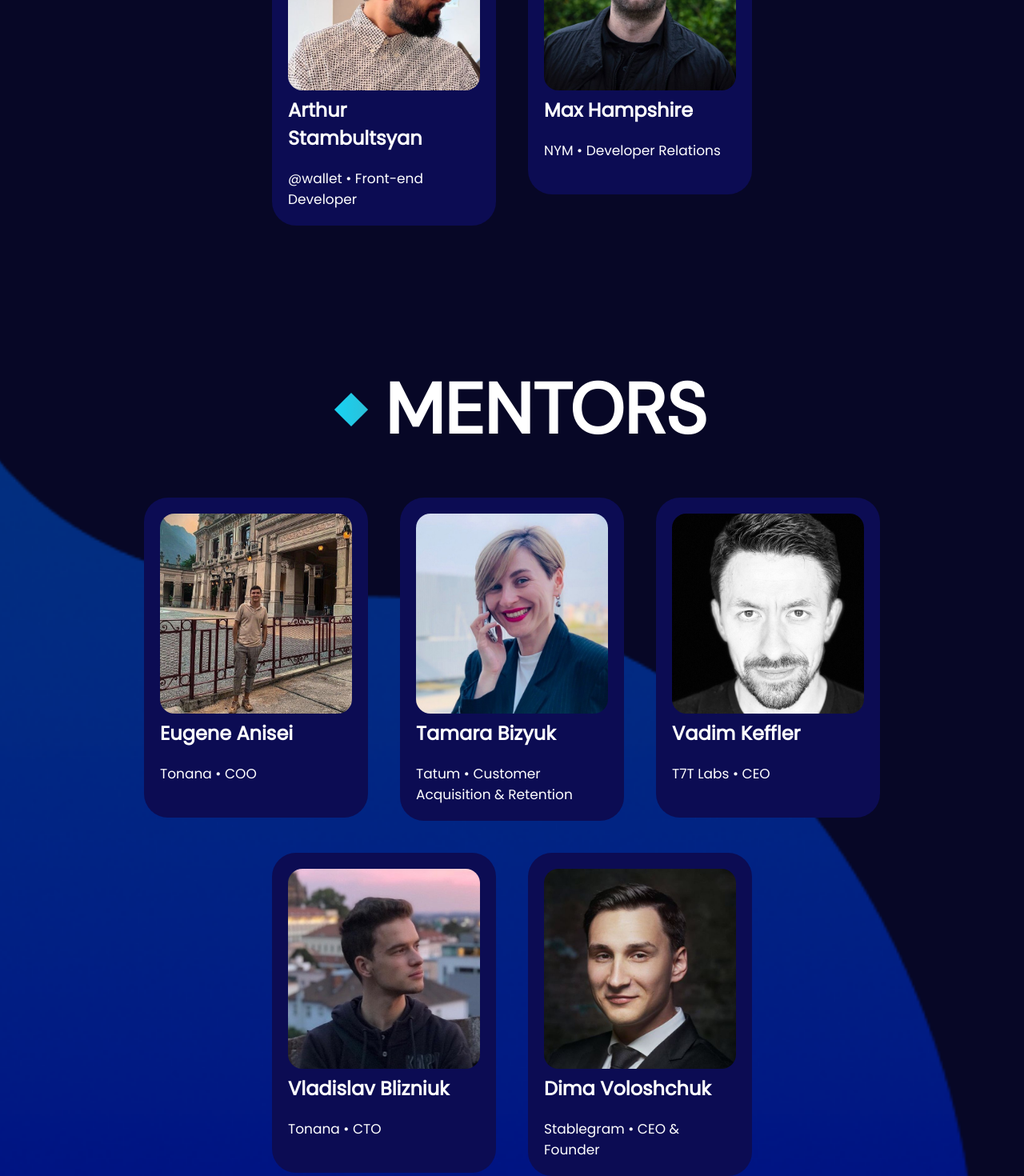
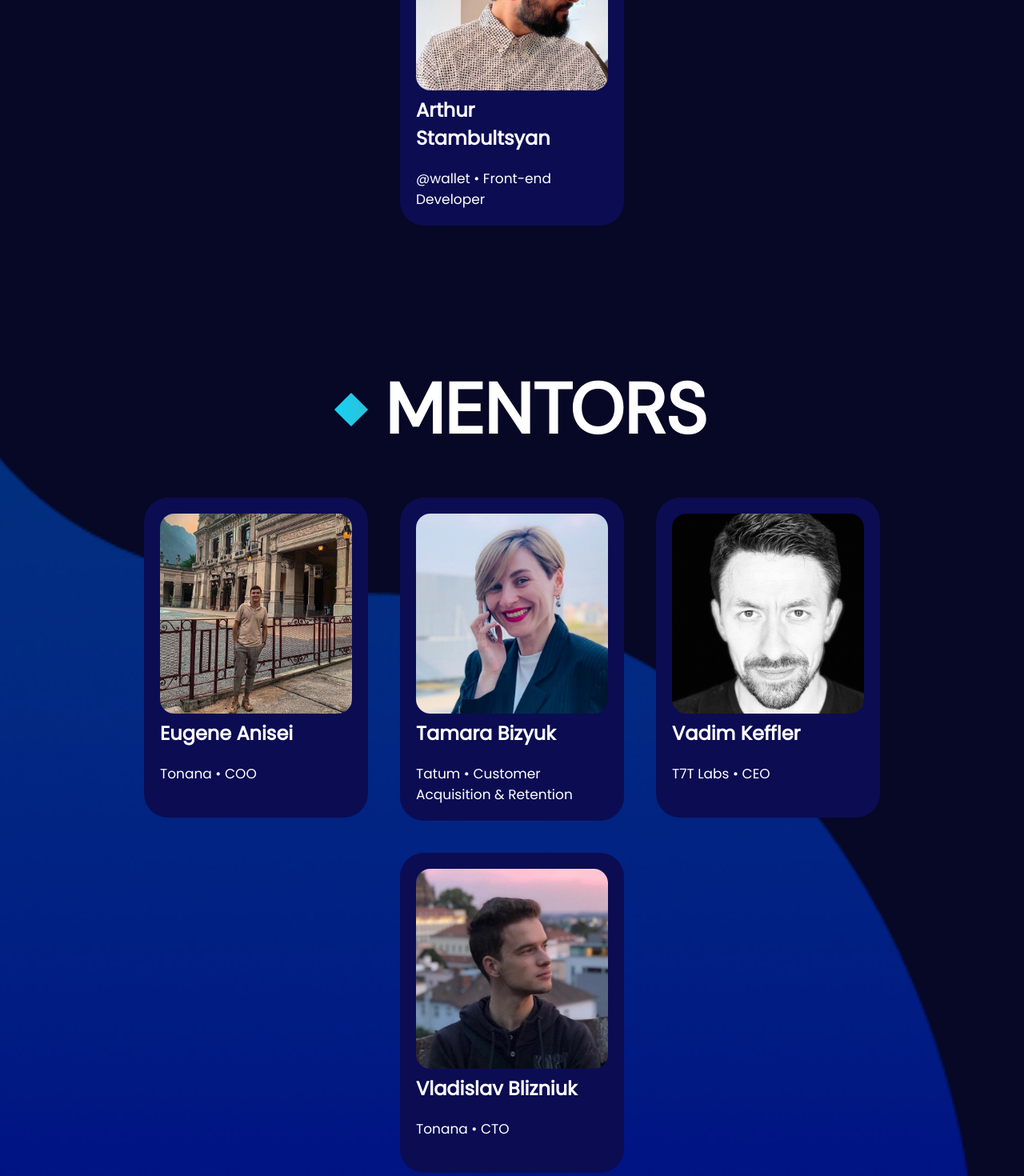
Before and after one commit to tonanadao/hackaton-x, a Next.js app: page / in a window 1280 px wide. Shown: the part 6520-7990 px from the top of the page at 80% size. Built offline with nearby package versions, Linux system fonts and the light colour scheme.

Commit message:
finilized speaker & mentors

```diff
--- a/src/views/MentorsView.tsx
+++ b/src/views/MentorsView.tsx
@@ -138,15 +138,6 @@ const MentorsData = [
     position: "CTO",
     linkedin: "https://www.linkedin.com/in/sepezho/",
   },
-  {
-    name: "Dima Voloshchuk",
-    image: {
-      url: dima,
-    },
-    company: "Stablegram",
-    position: "CEO & Founder",
-    linkedin: "http://Stablegram.com",
-  },
 ];
 
 const MentorsView = () => {
--- a/src/views/SpeakersView.tsx
+++ b/src/views/SpeakersView.tsx
@@ -153,15 +153,7 @@ const SpeakersData = [
     position: "Front-end Developer",
     linkedin: "https://t.me/wallet",
   },
-  {
-    name: "Max Hampshire",
-    image: {
-      url: max,
-    },
-    company: "NYM",
-    position: "Developer Relations",
-    linkedin: "https://nymtech.net/",
-  }
+
 ];
 
 const SpeakersView = () => {
```
